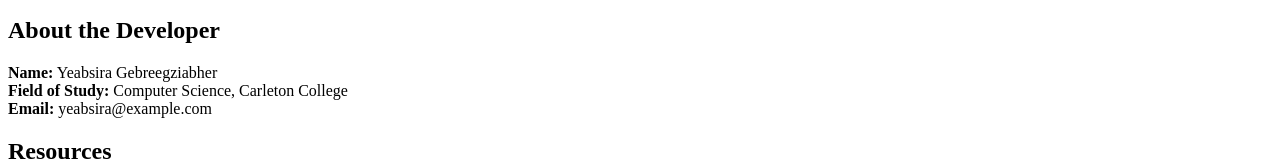
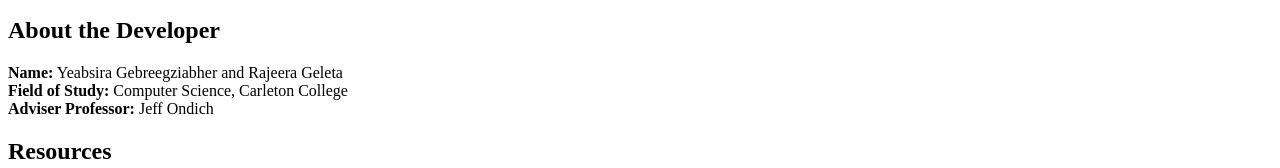
Before and after one commit to yobo1889/ARP-Cache-Poisoning, a plain HTML site: page index.html in a window 1280 px wide. Shown: the part 166-334 px from the top of the page. Drawn offline with Linux system fonts and the light colour scheme.

Commit message:
Update index.html

```diff
--- a/index.html
+++ b/index.html
@@ -22,9 +22,9 @@
         <section>
             <h2>About the Developer</h2>
             <p>
-                <strong>Name:</strong> Yeabsira Gebreegziabher<br>
+                <strong>Name:</strong> Yeabsira Gebreegziabher and Rajeera Geleta<br>
                 <strong>Field of Study:</strong> Computer Science, Carleton College<br>
-                <strong>Email:</strong> yeabsira@example.com
+                <strong>Adviser Professor:</strong> Jeff Ondich
             </p>
         </section>
 
```
